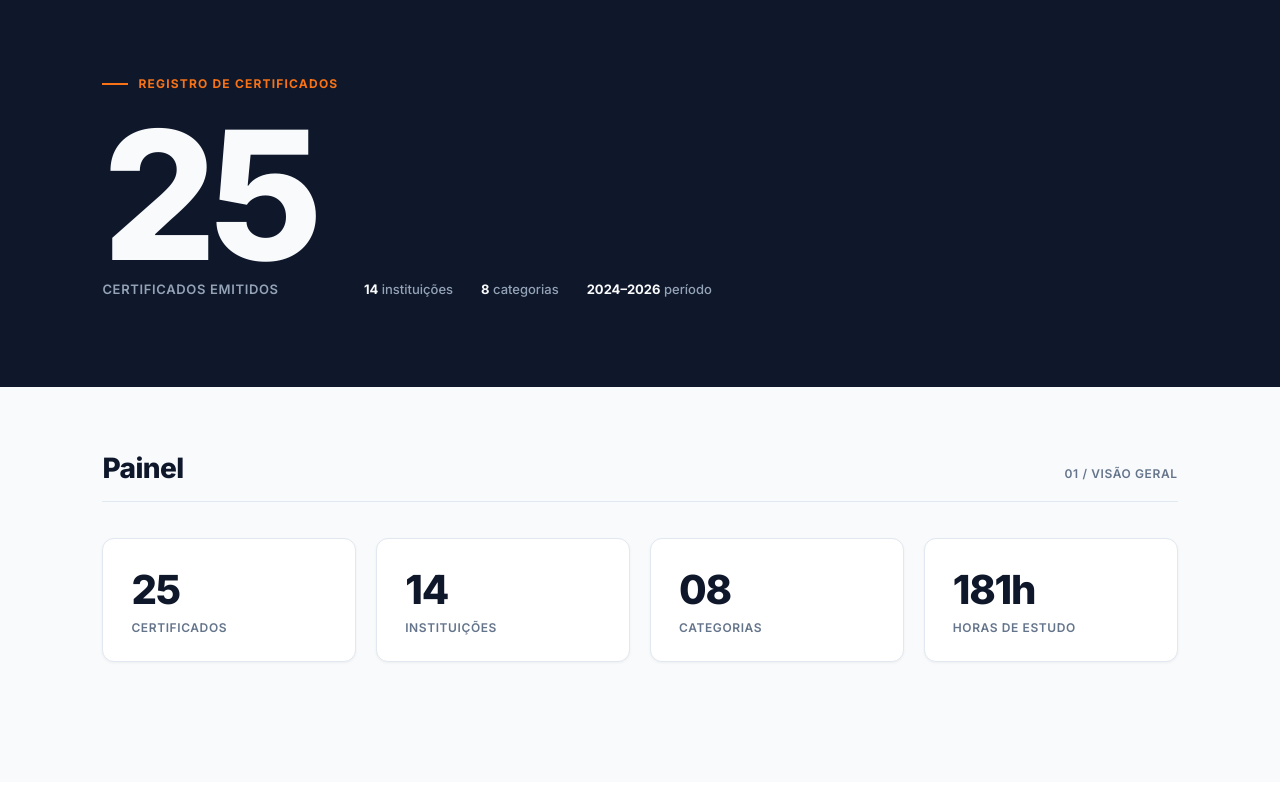
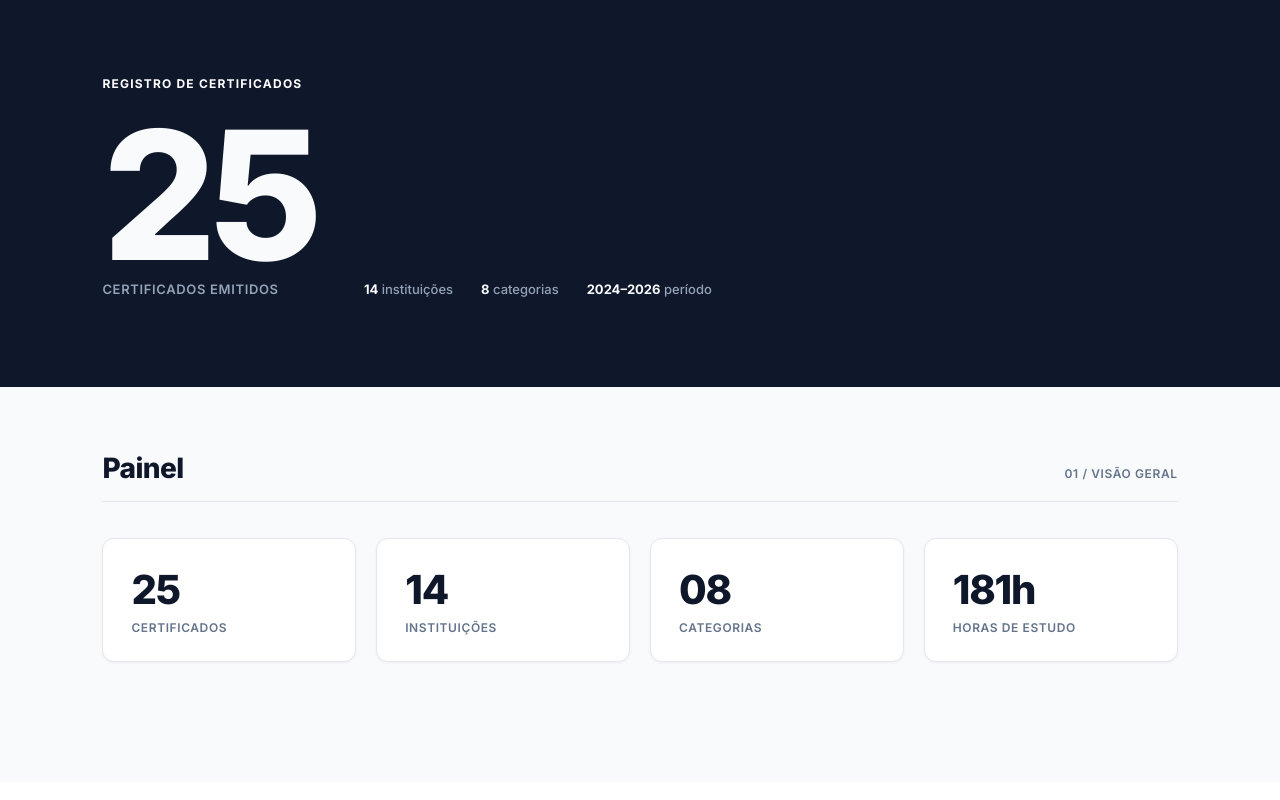
Before and after one commit to gabrielteramae/certificados-listados, a plain HTML site: page index.html in a window 1280 px wide. Shown: the top 800 px of the page. Drawn offline with nearby package versions, Linux system fonts and the light colour scheme.

Commit message:
Update color and remove eyebrow styles in style.css
Changed color from var(--gold) to #ffffff and removed eyebrow styles.

```diff
--- a/style.css
+++ b/style.css
@@ -41,18 +41,11 @@ body {
     font-size: 12px;
     letter-spacing: .1em;
     text-transform: uppercase;
-    color: var(--gold);
+    color: #ffffff;
     display: flex;
     align-items: center;
     gap: 10px;
     margin-bottom: 28px;
-}
-
-.eyebrow::before {
-    content: "";
-    width: 26px;
-    height: 2px;
-    background: var(--gold);
 }
 
 .hero-grid {
```
